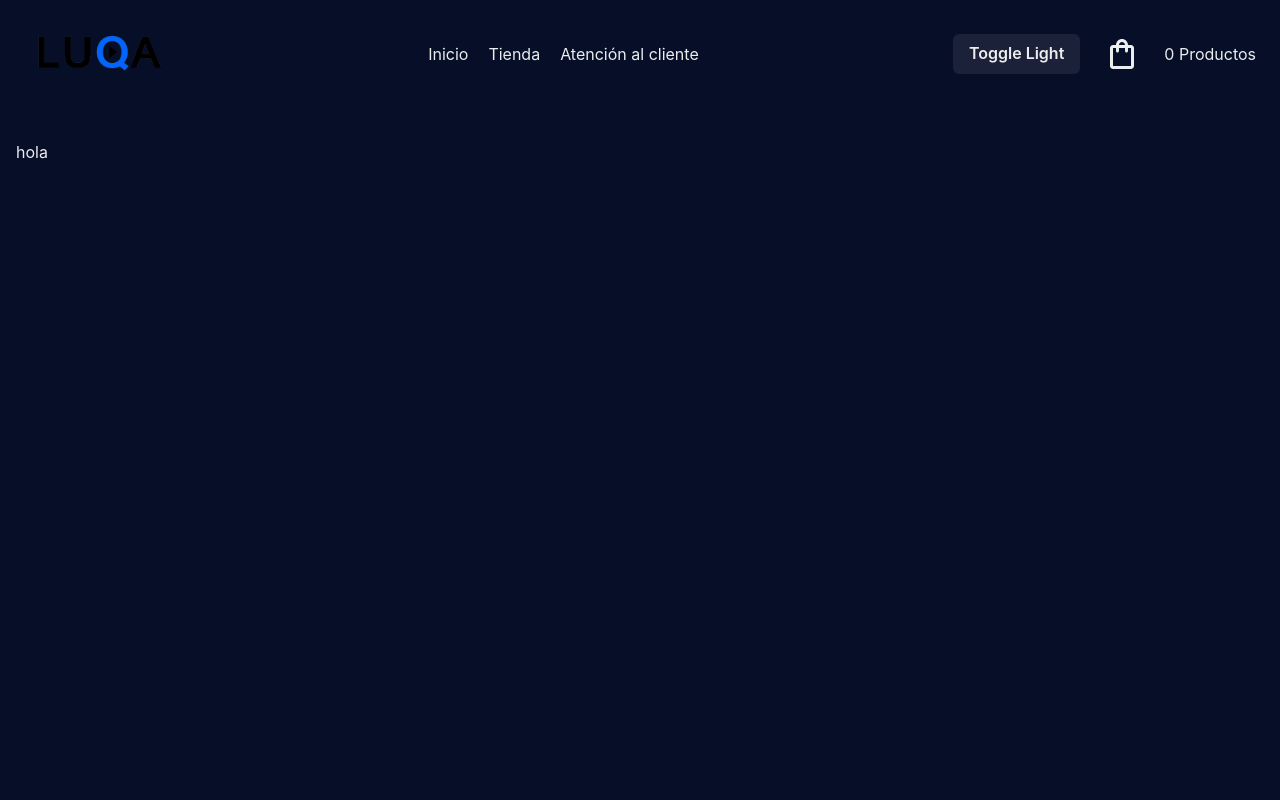
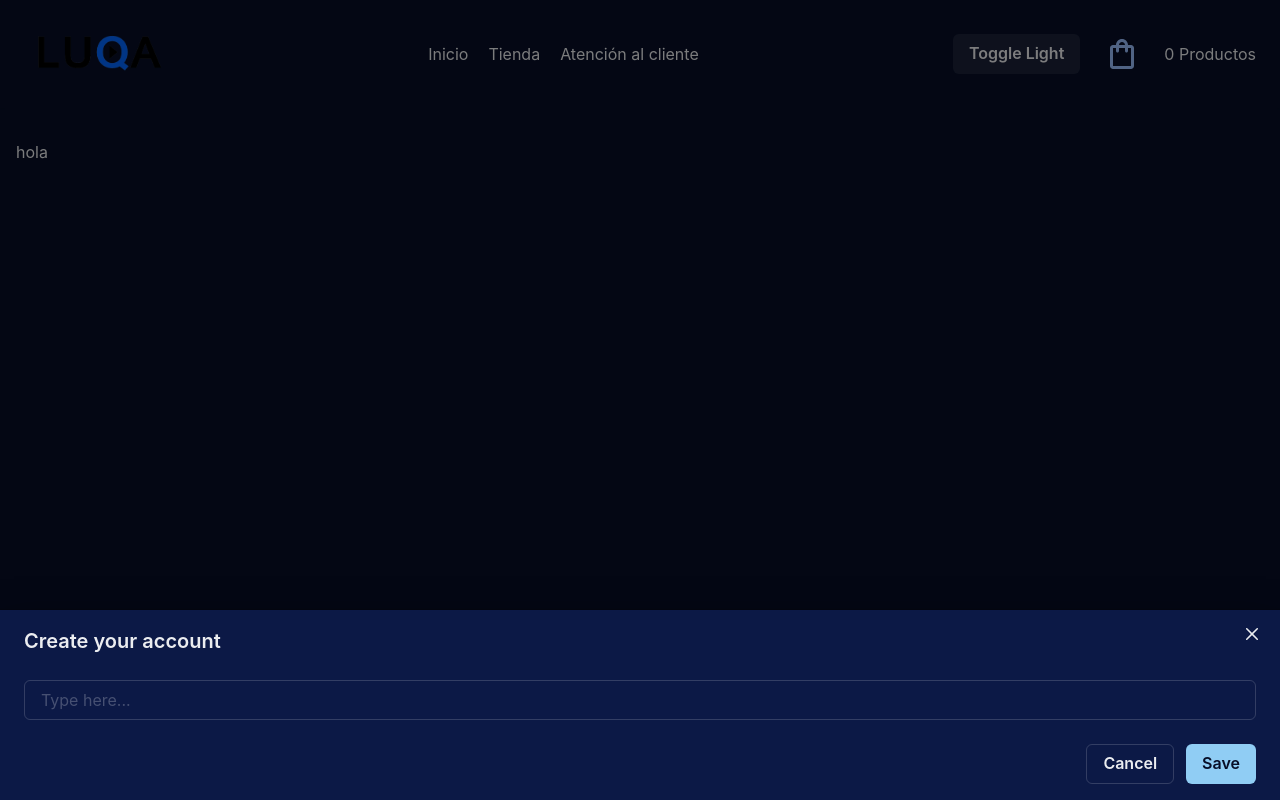
Before and after one commit to iamelyg/luqa, a Next.js app: page /hola in a window 1280 px wide. Both pictures are taken after a click on the button 1122 px from the left and 54 px from the top of the page. Built offline with nearby package versions, Linux system fonts and the light colour scheme.

Commit message:
SETTING CART BAG DRAWER

```diff
--- a/components/navbar/DesktopNavbar.tsx
+++ b/components/navbar/DesktopNavbar.tsx
@@ -1,15 +1,14 @@
-import { Image, Flex, Button, HStack, Icon, useColorMode, useColorModeValue, chakra, Text } from '@chakra-ui/react';
+import { Image, Flex, Button, HStack, useColorMode, useColorModeValue, chakra } from '@chakra-ui/react';
 import Logo from '../../public/logo-luqa-pe.png';
 import React from "react";
 import Link from 'next/link';
-import { MdOutlineShoppingBag } from 'react-icons/md';
+
+import { DrawerExample } from '@/pages/tienda/components/Cart';
 
 import { INFORMATION } from '@/app/constants';
-import { useStoreContext } from '@/pages/tienda/context/store.context.d';
 
 const DesktopNavbar: React.FC = () => {
     const { colorMode, toggleColorMode } = useColorMode();
-    const { cart } = useStoreContext();
 
     const bg = useColorModeValue('white', 'gray.800')
     const shadow = useColorModeValue('lg', 'sm')
@@ -36,10 +35,7 @@ const DesktopNavbar: React.FC = () => {
                     <Button onClick={toggleColorMode}>
                         Toggle {colorMode === 'light' ? 'Dark' : 'Light'}
                     </Button>
-                    <Button variant='ghost' h={68} w={68} borderRadius={999} >
-                        <Icon as={MdOutlineShoppingBag} w={9} h={9} />
-                    </Button>
-                    <Text>{cart.length} Productos</Text>
+                    <DrawerExample/>
                 </HStack>
 
             </Flex>
--- /dev/null
+++ b/pages/tienda/components/Cart.tsx
@@ -0,0 +1,54 @@
+import { useState, useRef } from 'react';
+import {
+    Drawer,
+    DrawerBody,
+    DrawerFooter,
+    DrawerHeader,
+    DrawerOverlay,
+    DrawerContent,
+    DrawerCloseButton,
+    useDisclosure,
+    Button, Text,
+    Input,
+    Icon,
+
+} from '@chakra-ui/react';
+import { MdOutlineShoppingBag } from 'react-icons/md';
+import { useStoreContext } from '../context/store.context.d';
+
+export function DrawerExample() {
+    const { isOpen, onOpen, onClose } = useDisclosure()
+    const { cart } = useStoreContext();
+
+    return (
+        <>
+            <Button onClick={onOpen} colorScheme='brand' variant='ghost' h={68} w={68} borderRadius={999} >
+                <Icon as={MdOutlineShoppingBag} w={9} h={9} />
+            </Button>
+            <Text>{cart.length} Productos</Text>
+
+            <Drawer
+                isOpen={isOpen}
+                placement='bottom'
+                onClose={onClose}
+            >
+                <DrawerOverlay />
+                <DrawerContent>
+                    <DrawerCloseButton />
+                    <DrawerHeader>Create your account</DrawerHeader>
+
+                    <DrawerBody>
+                        <Input placeholder='Type here...' />
+                    </DrawerBody>
+
+                    <DrawerFooter>
+                        <Button variant='outline' mr={3} onClick={onClose}>
+                            Cancel
+                        </Button>
+                        <Button colorScheme='blue'>Save</Button>
+                    </DrawerFooter>
+                </DrawerContent>
+            </Drawer>
+        </>
+    )
+}
```
